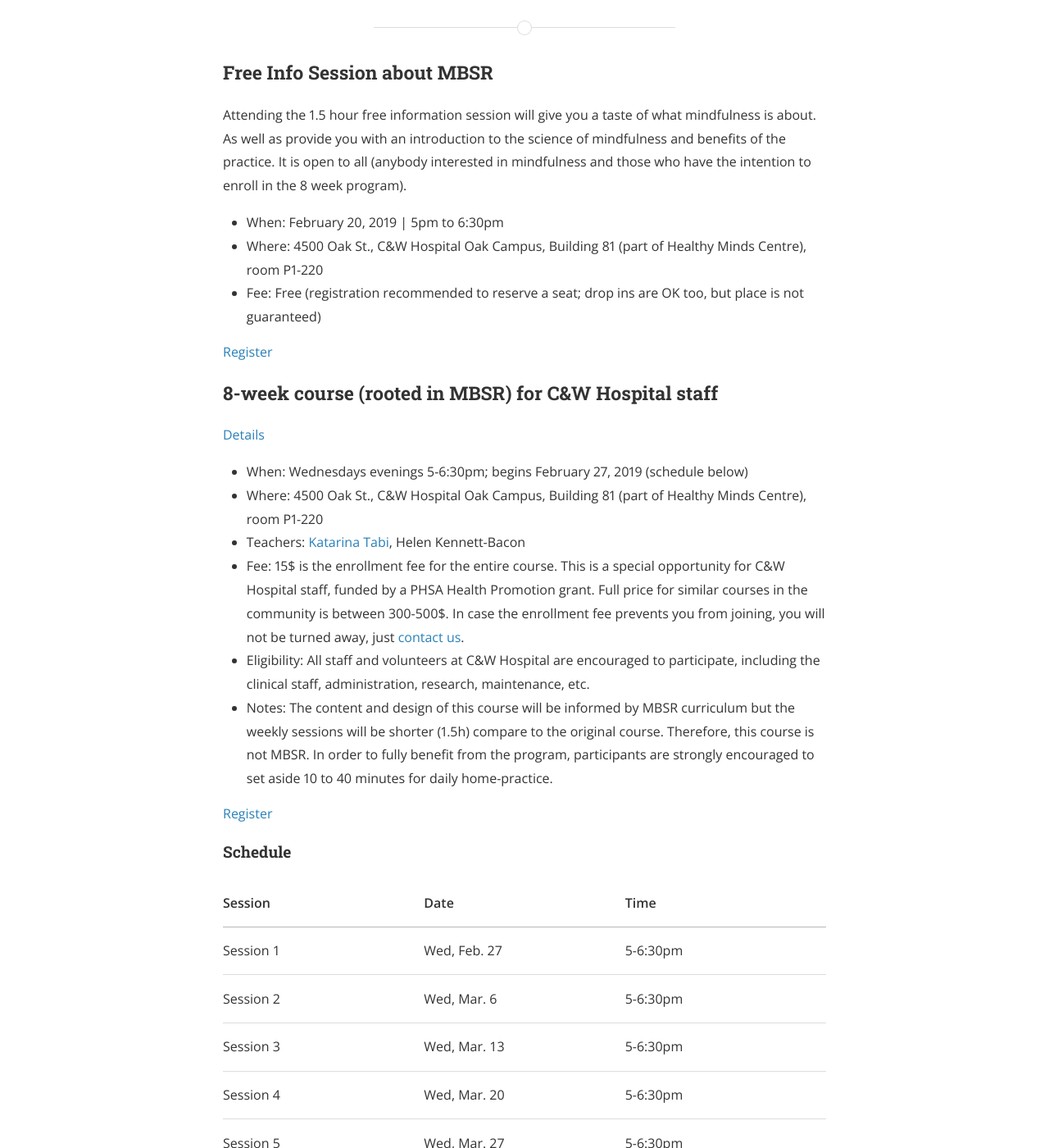
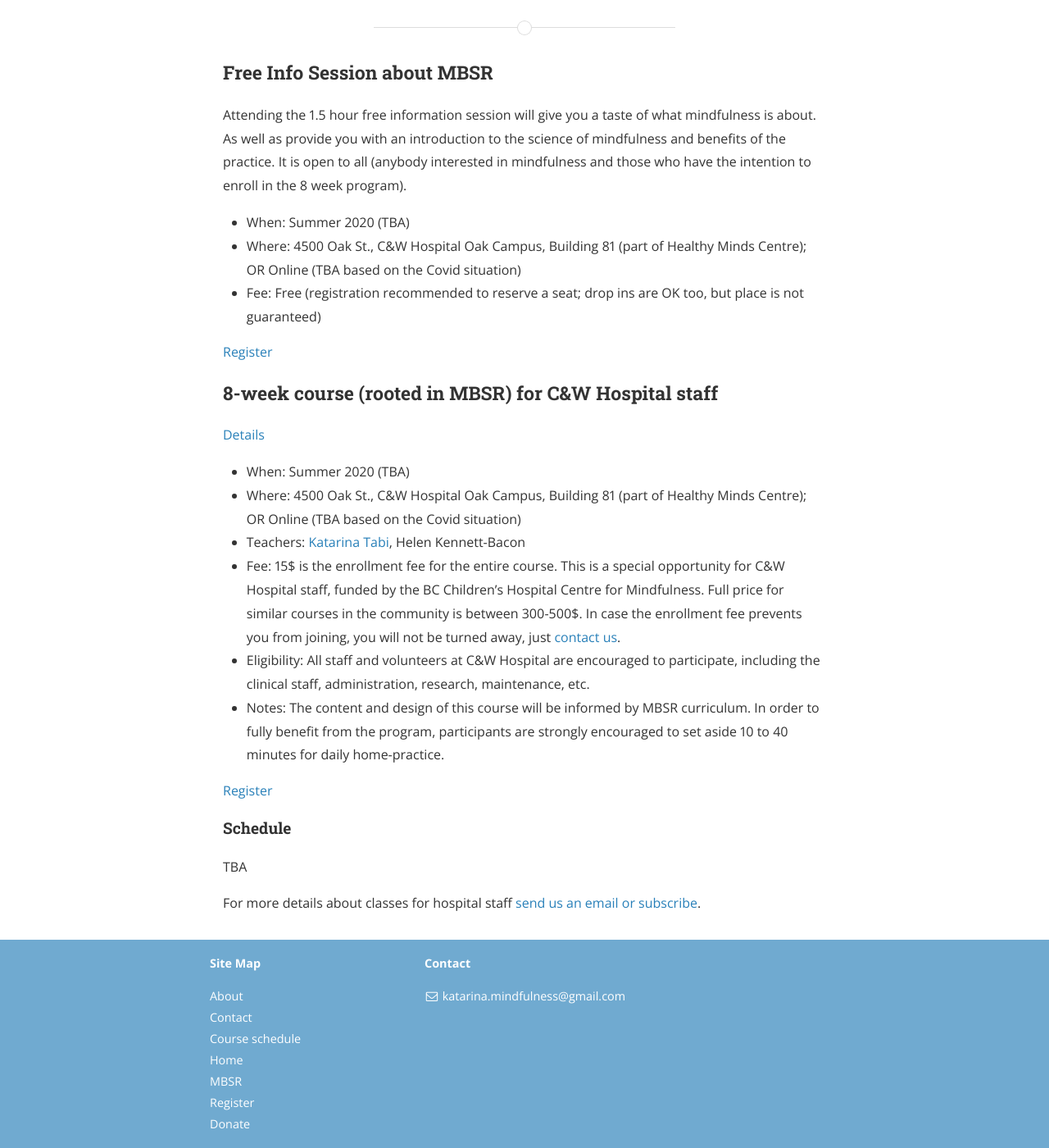
Before and after one commit to mindfulnessone/mindfulnessone.github.io, a Jekyll site: the page built from hospital-staff.md, in a window 1280 px wide and 1400 px high, scrolled down 206 px. Shown: the whole window at 82% size. Built offline with Jekyll 4.4.1, drawn with Linux system fonts in a browser that asks for light colours; nearby versions of some CDN libraries; some of the changed text lies outside the part shown.

Commit message:
Update hospital-staff.md

```diff
--- a/hospital-staff.md
+++ b/hospital-staff.md
@@ -9,8 +9,8 @@
 ### Free Info Session about MBSR
 Attending the 1.5 hour free information session will give you a taste of what mindfulness is about. As well as provide you with an introduction to the science of mindfulness and benefits of the practice. It is open to all (anybody interested in mindfulness and those who have the intention to enroll in the 8 week program).
 
-- When: February 20, 2019 \| 5pm to 6:30pm
-- Where: 4500 Oak St., C&W Hospital Oak Campus, Building 81 (part of Healthy Minds Centre), room P1-220
+- When: Summer 2020 (TBA)
+- Where: 4500 Oak St., C&W Hospital Oak Campus, Building 81 (part of Healthy Minds Centre); OR Online (TBA based on the Covid situation)
 - Fee: Free (registration recommended to reserve a seat; drop ins are OK too, but place is not guaranteed)
 
 [Register](/register-hospital/)
@@ -18,27 +18,16 @@
 
 ### 8-week course (rooted in MBSR) for C&W Hospital staff
 [Details](/mbsr/)
-- When: Wednesdays evenings 5-6:30pm; begins February 27, 2019 (schedule below)
-- Where: 4500 Oak St., C&W Hospital Oak Campus, Building 81 (part of Healthy Minds Centre), room P1-220
+- When: Summer 2020 (TBA)
+- Where: 4500 Oak St., C&W Hospital Oak Campus, Building 81 (part of Healthy Minds Centre); OR Online (TBA based on the Covid situation)
 - Teachers: [Katarina Tabi](/about/), Helen Kennett-Bacon
-- Fee: 15$ is the enrollment fee for the entire course. This is a special opportunity for C&W Hospital staff, funded by a PHSA Health Promotion grant. Full price for similar courses in the community is between 300-500$. In case the enrollment fee prevents you from joining, you will not be turned away, just [contact us](/contact/).
+- Fee: 15$ is the enrollment fee for the entire course. This is a special opportunity for C&W Hospital staff, funded by the BC Children's Hospital Centre for Mindfulness. Full price for similar courses in the community is between 300-500$. In case the enrollment fee prevents you from joining, you will not be turned away, just [contact us](/contact/).
 - Eligibility: All staff and volunteers at C&W Hospital are encouraged to participate, including the clinical staff, administration, research, maintenance, etc.
-- Notes: The content and design of this course will be informed by MBSR curriculum but the weekly sessions will be shorter (1.5h) compare to the original course. Therefore, this course is not MBSR. In order to fully benefit from the program, participants are strongly encouraged to set aside 10 to 40 minutes for daily home-practice.
+- Notes: The content and design of this course will be informed by MBSR curriculum. In order to fully benefit from the program, participants are strongly encouraged to set aside 10 to 40 minutes for daily home-practice.
 
 [Register](/register-8week-hospital/)
 
 #### Schedule
-
-| Session   | Date         | Time     |
-|-----------|--------------|----------|
-| Session 1 | Wed, Feb. 27 | 5-6:30pm |
-| Session 2 | Wed, Mar. 6  | 5-6:30pm |
-| Session 3 | Wed, Mar. 13 | 5-6:30pm |
-| Session 4 | Wed, Mar. 20 | 5-6:30pm |
-| Session 5 | Wed, Mar. 27 | 5-6:30pm |
-| Session 6 | Wed, Apr. 3  | 5-6:30pm |
-| All-Day | Mon, Apr. 8 | TBA |
-| Session 7 | Wed, Apr. 10 | 5-6:30pm |
-| Session 8 | Wed, Apr. 17 | 5-6:30pm |
+TBA
 
 For more details about classes for hospital staff [send us an email or subscribe](/contact/).
```
